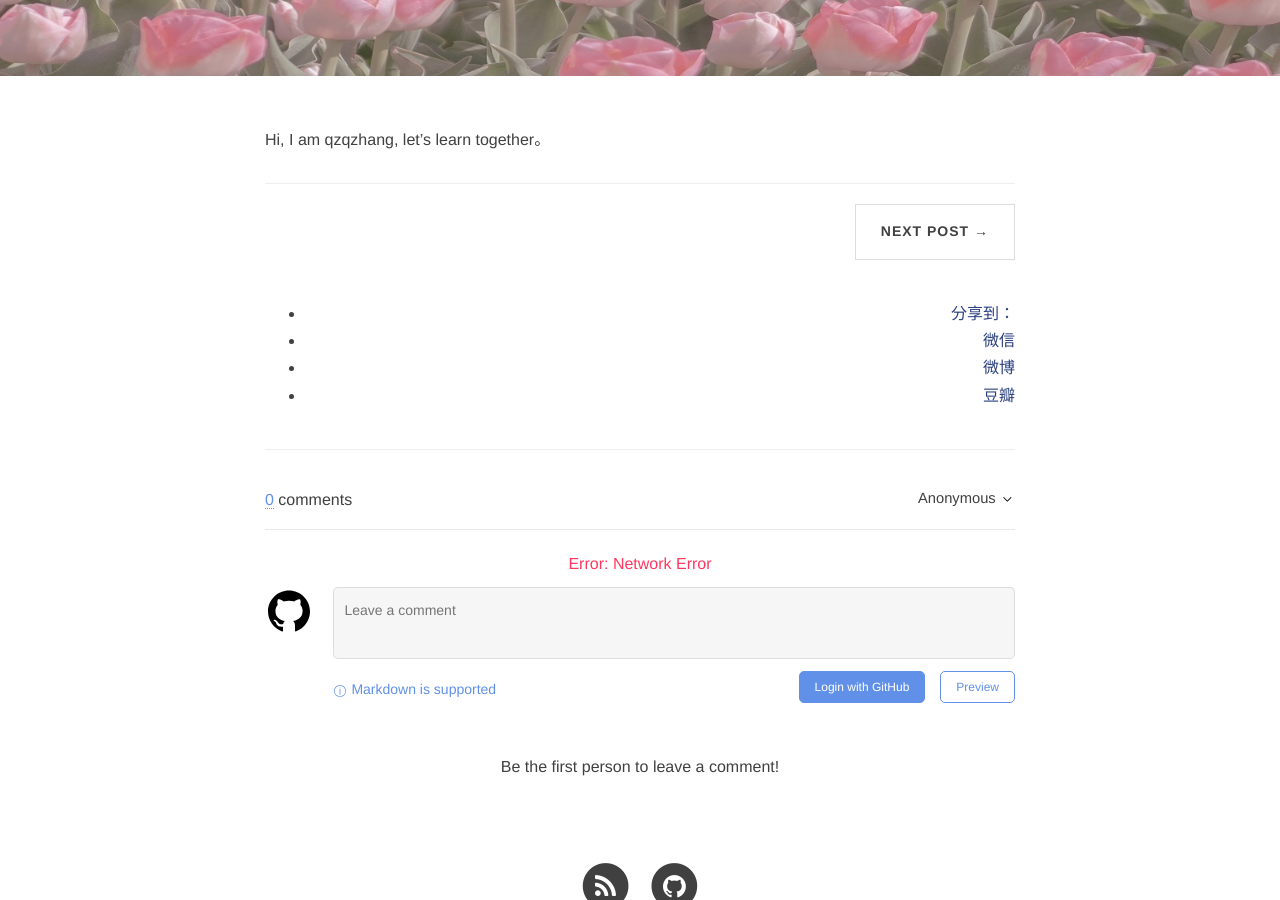
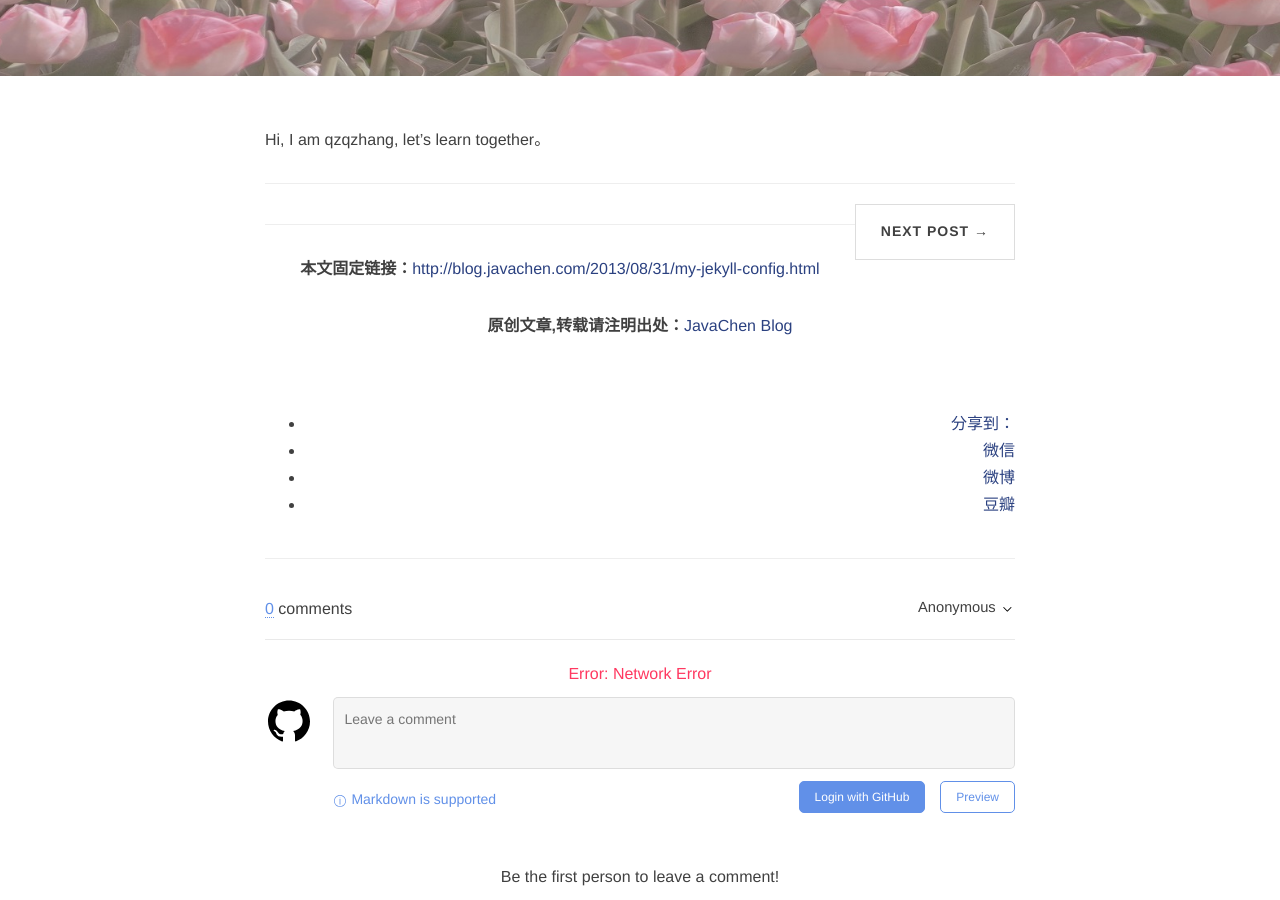
Before and after one commit to zzq-zq/zzq-zq.github.io, a Jekyll site: the page built from _posts/2021-08-03-hello.md, in a window 1280 px wide and 900 px high, scrolled down 331 px. Built offline with Jekyll 4.4.1, drawn with Linux system fonts in a browser that asks for light colours; nearby versions of some CDN libraries; comment, search, counter and statistics services are not loaded.

Commit message:
Update post.html

```diff
--- a/_layouts/post.html
+++ b/_layouts/post.html
@@ -58,6 +58,13 @@ layout: default
                         <a href="{{ page.next.url | prepend: site.baseurl | replace: '//', '/' }}" data-toggle="tooltip" data-placement="top" title="{{page.next.title}}">Next Post &rarr;</a>
                     </li>
                     {% endif %}
+
+                    <hr>
+                    <div class="copyright">
+                    <p><strong>本文固定链接：</strong><a href='{ {page.url}}'>http://blog.javachen.com/2013/08/31/my-jekyll-config.html</a></p>
+                    <p><strong>原创文章,转载请注明出处：</strong><a href='{ {page.url}}'>JavaChen Blog</a></p>
+                    </div>
+
                 </ul>
 
                 <!-- Duoshuo Share start -->
```
